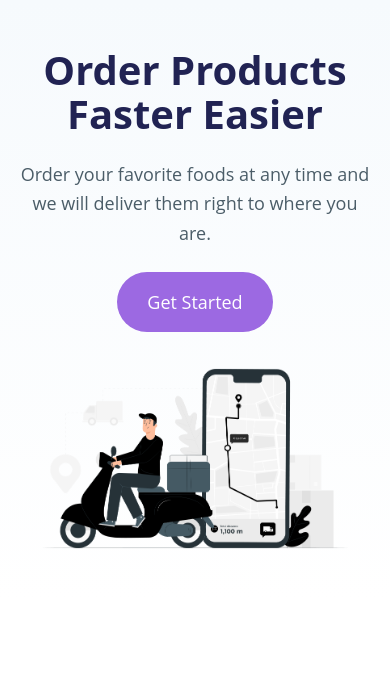
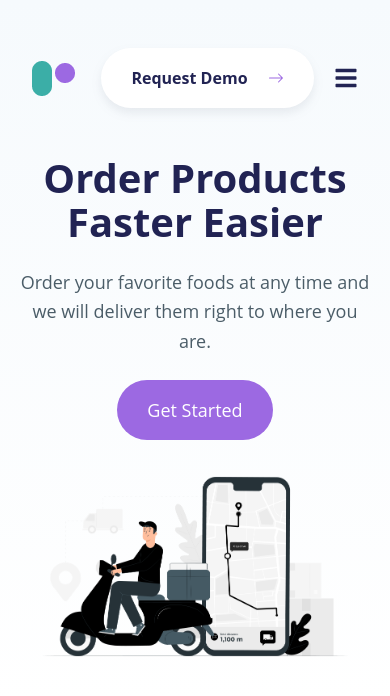
Before and after one commit to Ger4eK/tailwind-product-texas, a React (Create React App) app: page / in a window 390 px wide. Shown: the top 696 px of the page. Built offline with nearby package versions, Linux system fonts and the light colour scheme.

Commit message:
add nav & navMobile logic

```diff
--- a/src/App.jsx
+++ b/src/App.jsx
@@ -1,6 +1,7 @@
 //! animate on scroll
 import Aos from 'aos';
 import 'aos/dist/aos.css';
+import Header from './components/Header/Header';
 
 //! Components
 import Hero from './components/Hero';
@@ -13,6 +14,7 @@
 
   return (
     <div className='overflow-hidden'>
+       <Header />
       <Hero />
     </div>
   );
--- /dev/null
+++ b/src/components/Header/Header.jsx
@@ -0,0 +1,56 @@
+//! logo img
+import Logo from '../../assets/img/logo.png';
+
+//! icons
+import { FaBars } from 'react-icons/fa';
+import { BsArrowRight } from 'react-icons/bs';
+import Nav from './Nav';
+import NavMobile from './NavMobile';
+import { useState } from 'react';
+
+const Header = () => {
+  const [navMobile, setNavMobile] = useState(false);
+  return (
+    <header className='pt-12 mb-12 lg:mb-0 z-20 relative px-4 lg:px-0'>
+      <div className='container mx-auto'>
+        <div className='flex items-center justify-between'>
+          <div className='flex items-center gap-x-[120px]'>
+            <a href='#'>
+              <img src={Logo} alt='logo' />
+            </a>
+
+            {/* nav initially hidden - Only show on large screen */}
+
+            <nav className='hidden lg:flex'>
+              <Nav />
+            </nav>
+          </div>
+
+          {/* Mobile nav - Initially is showing / hidden on large screen */}
+          <div
+            className={`${
+              navMobile ? ' max-h-52' : 'max-h-0'
+            } lg:hidden bg-accent-tertiary absolute top-32 w-full left-0 right-0 font-bold rounded transition-all overflow-hidden`}
+          >
+            <NavMobile />
+          </div>
+
+          <button className='btn btn-quaternary flex items-center gap-x-[20px] group'>
+            Request Demo
+            <BsArrowRight className='text-2x1 text-accent-primary group-hover:text-white transition' />
+          </button>
+
+          {/* Nav Trigger Btn / Only shows on mobile views */}
+          <div
+            onClick={() => setNavMobile(!navMobile)}
+            className='lg:hidden text-2xl text-primary cursor-pointer'
+          >
+            <FaBars />
+          </div>
+        </div>
+      </div>
+    </header>
+  );
+};
+
+export default Header;
--- /dev/null
+++ b/src/components/Header/Nav.jsx
@@ -0,0 +1,9 @@
+import React from 'react'
+
+const Nav = () => {
+  return (
+    <nav>Nav</nav>
+  )
+}
+
+export default Nav
--- /dev/null
+++ b/src/components/Header/NavMobile.jsx
@@ -0,0 +1,7 @@
+import React from 'react';
+
+const NavMobile = () => {
+  return <nav>NavMobile</nav>;
+};
+
+export default NavMobile;
--- a/src/components/Hero.jsx
+++ b/src/components/Hero.jsx
@@ -3,7 +3,7 @@
 
 const Hero = () => {
   return (
-    <section className='lg:h-[900px] py-12 '>
+    <section className='lg:h-[900px] pb-12 '>
       <div className='container mx-auto h-full relative'>
         <div className='flex flex-col xl:flex-row items-center h-full'>
           <div className=' text-center xl:text-left xl:absolute'>
```
